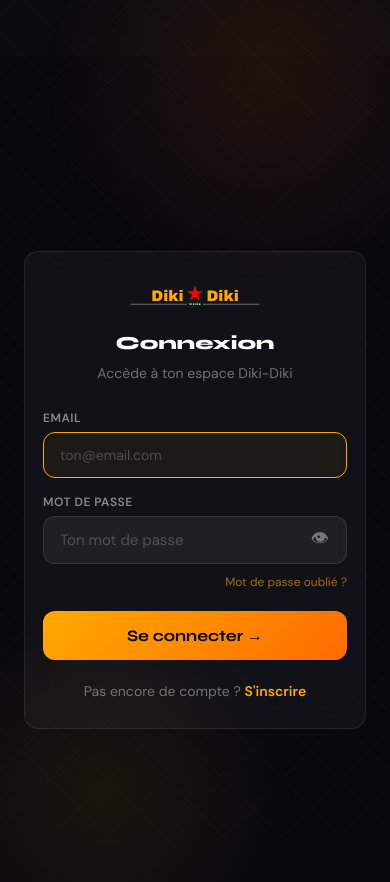
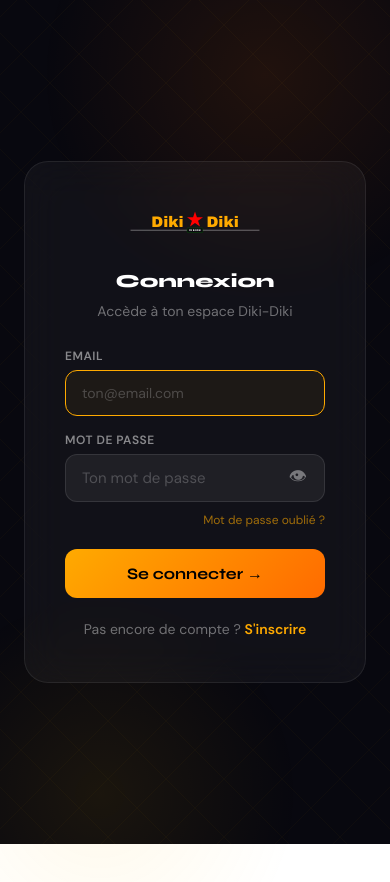
Before and after one commit to africa-dancing/diki-diki, a Next.js app in the folder frontend/: page /auth/login in a window 390 px wide. Shown: the top 882 px of the page. After the commit the page ends 844 px from the top, so only its background shows below. Built offline with nearby package versions, Linux system fonts and the light colour scheme; no server answers.

Commit message:
fix: mobile CSS complet — compte, challenges, education, admin, upload, wallet

```diff
--- a/frontend/app/mobile.css
+++ b/frontend/app/mobile.css
@@ -155,35 +155,3 @@ html, body {
     opacity: 0.7;
   }
 }
-
-
-/* Fix bande blanche autour de la page */
-html, body {
-  margin: 0 !important;
-  padding: 0 !important;
-  background: #0a0a0f !important;
-  width: 100% !important;
-}
-
-
-/* Compense la hauteur de la navbar fixed */
-body {
-  padding-top: 56px !important;
-}
-
-
-/* === Auth Login & Register === */
-.login-card, .reg-card {
-  padding: 32px 20px !important;
-  border-radius: 18px !important;
-  margin-top: 24px !important;
-}
-@media (max-width: 480px) {
-  .login-card, .reg-card {
-    padding: 28px 18px !important;
-    border-radius: 14px !important;
-  }
-  .logo-area {
-    margin-bottom: 20px !important;
-  }
-}
```
